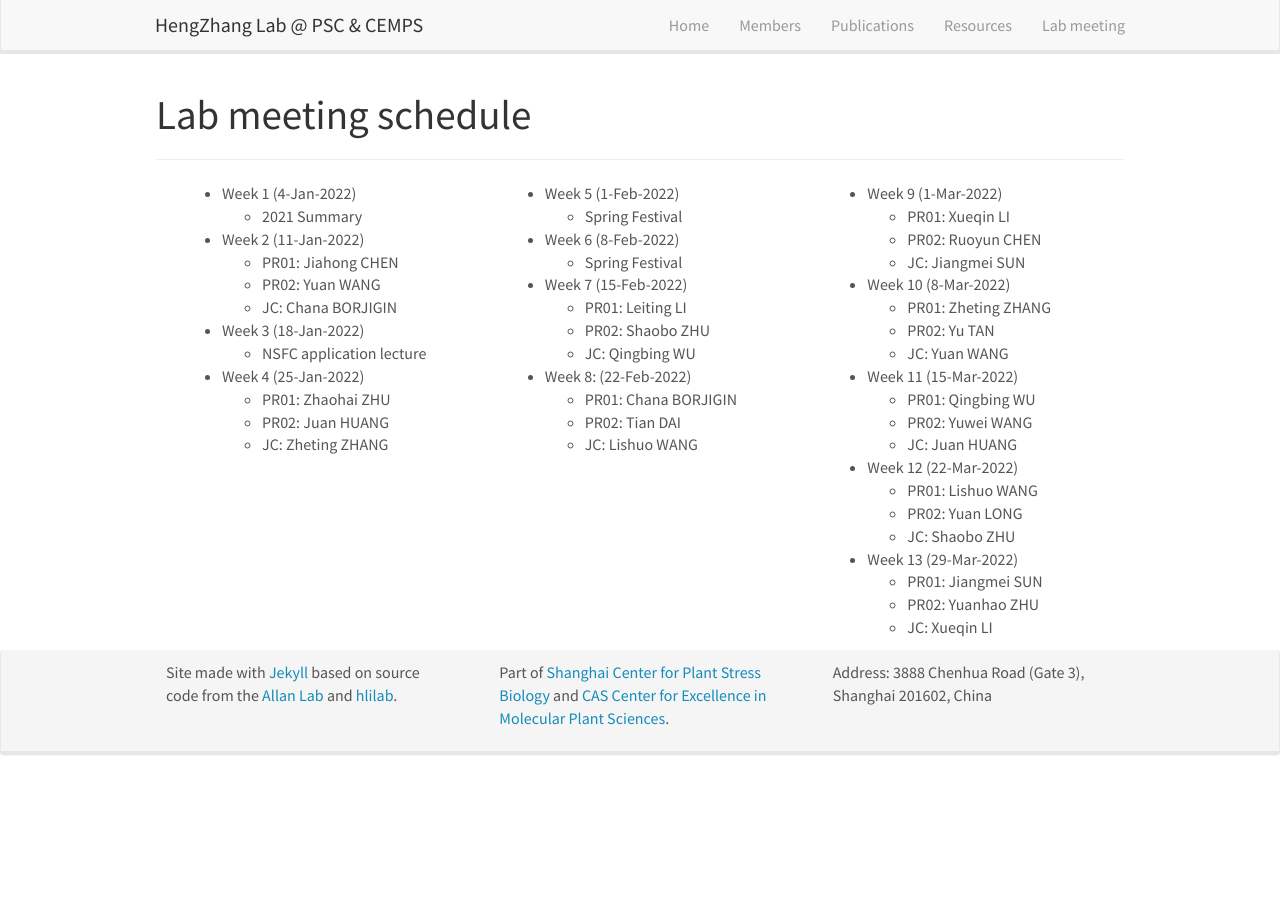
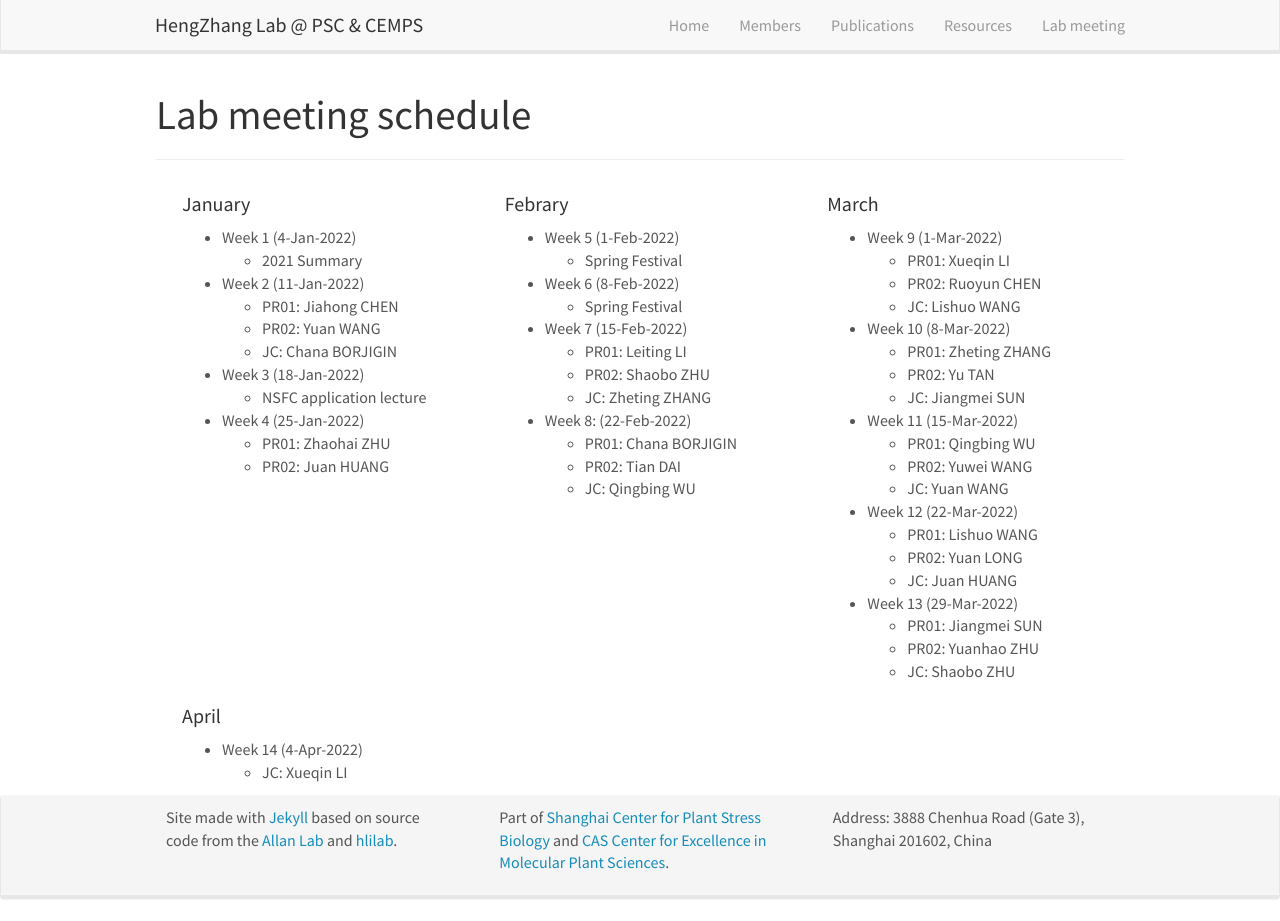
Before and after one commit to hengzhanglab/hengzhanglab.github.io, a Jekyll site: the page built from _pages/labmeeting.md, in a window 1280 px wide and 921 px high. Built offline with Jekyll 4.4.1, drawn with Linux system fonts in a browser that asks for light colours; nearby versions of some CDN libraries.

Commit message:
Postpone the JC

```diff
--- a/_pages/labmeeting.md
+++ b/_pages/labmeeting.md
@@ -11,6 +11,9 @@ permalink: /labmeeting/
 ---
 
 <div class="col-sm-4 clearfix">
+
+#### January
+
 - Week 1 (4-Jan-2022)
   - 2021 Summary
 - Week 2 (11-Jan-2022)
@@ -22,10 +25,13 @@ permalink: /labmeeting/
 - Week 4 (25-Jan-2022)
   - PR01: Zhaohai ZHU
   - PR02: Juan HUANG
-  - JC: Zheting ZHANG
+
 </div>
 
 <div class="col-sm-4 clearfix">
+
+#### Febrary
+
 - Week 5 (1-Feb-2022)
   - Spring Festival
 - Week 6 (8-Feb-2022)
@@ -33,34 +39,46 @@ permalink: /labmeeting/
 - Week 7 (15-Feb-2022)
   - PR01: Leiting LI
   - PR02: Shaobo ZHU
-  - JC: Qingbing WU
+  - JC: Zheting ZHANG
 - Week 8: (22-Feb-2022)
   - PR01: Chana BORJIGIN
   - PR02: Tian DAI
-  - JC: Lishuo WANG
+  - JC: Qingbing WU
 </div>
 
 <div class="col-sm-4 clearfix">
+
+#### March
+
 - Week 9 (1-Mar-2022)
   - PR01: Xueqin LI
   - PR02: Ruoyun CHEN
-  - JC: Jiangmei SUN
+  - JC: Lishuo WANG
 - Week 10 (8-Mar-2022)
   - PR01: Zheting ZHANG
   - PR02: Yu TAN
-  - JC: Yuan WANG
+  - JC: Jiangmei SUN
 - Week 11 (15-Mar-2022)
   - PR01: Qingbing WU
   - PR02: Yuwei WANG
-  - JC: Juan HUANG
+  - JC: Yuan WANG
 - Week 12 (22-Mar-2022)
   - PR01: Lishuo WANG
   - PR02: Yuan LONG
-  - JC: Shaobo ZHU
+  - JC: Juan HUANG
 - Week 13 (29-Mar-2022)
   - PR01: Jiangmei SUN
   - PR02: Yuanhao ZHU
+  - JC: Shaobo ZHU
+</div>
+
+<div class="col-sm-4 clearfix">
+
+#### April
+
+- Week 14 (4-Apr-2022)
   - JC: Xueqin LI
+
 </div>
 
 ---
```
